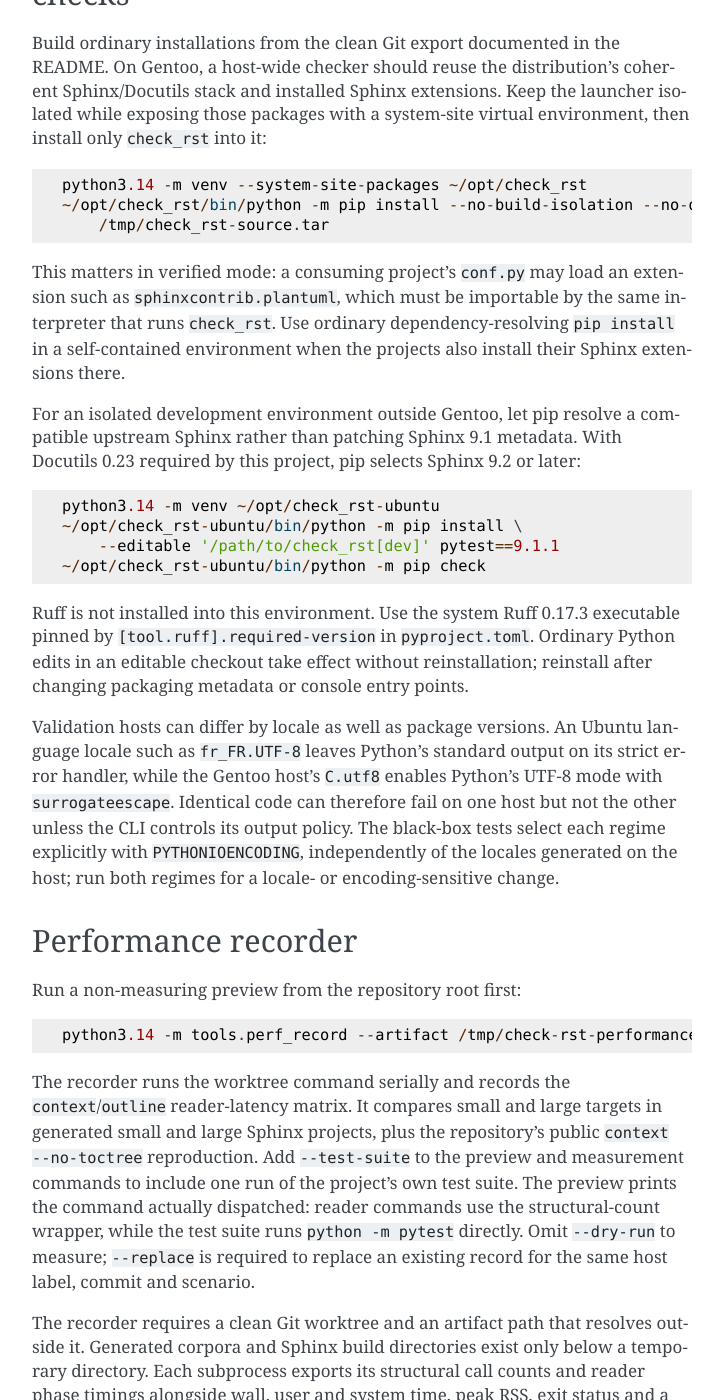
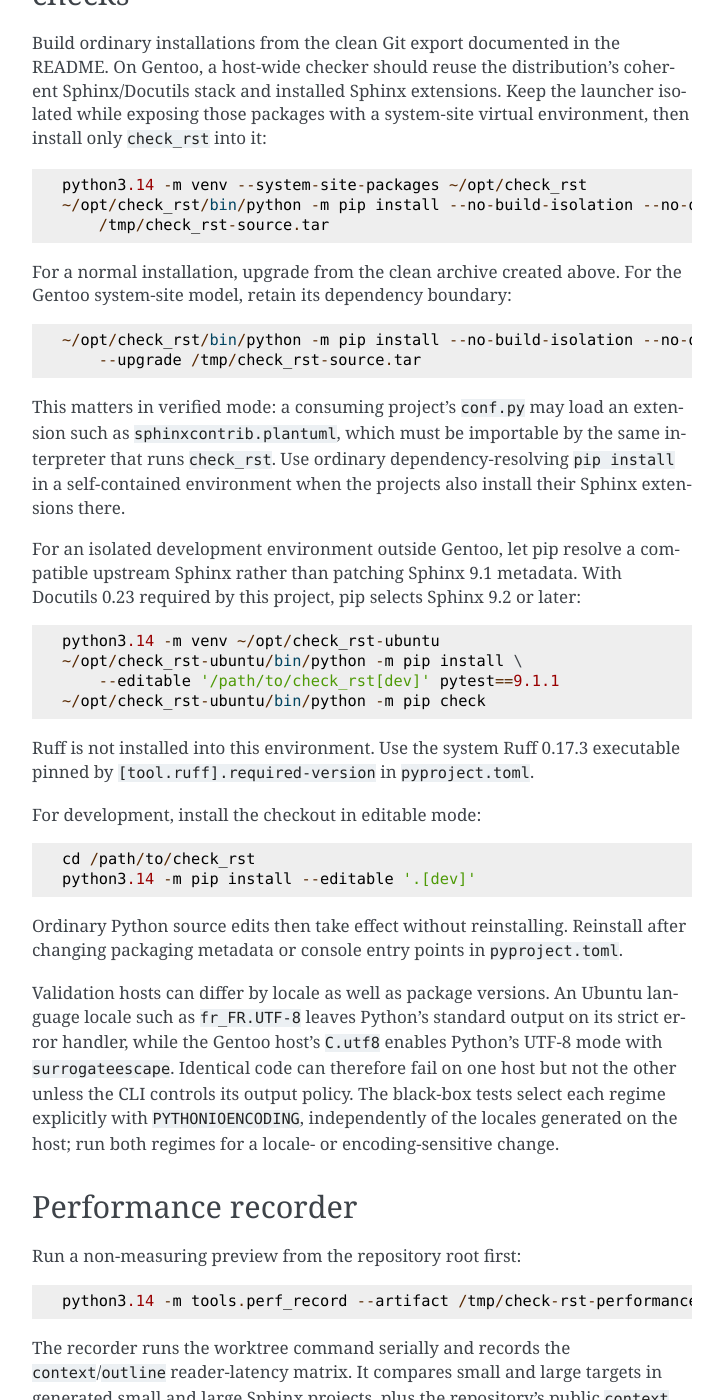
Before and after one commit to dememax/check_rst, a Sphinx documentation site: the page built from docs/development.rst, in a window 1280 px wide and 1400 px high, scrolled down 12028 px. Shown: the whole window, without its empty margins (388-1111 px from the left). Built offline with Sphinx 7.4.7, drawn with Linux system fonts in a browser that asks for light colours.

Commit message:
docs: restore complete install guidance
The cold-reader rewrite moved host and development setup out of README but
lost two operational commands: the dependency-bounded Gentoo upgrade and the
in-place editable install.  It also omitted the console-entry PATH requirement
and described structural fixes as geometry without naming hierarchy remaps.

Restore both commands beside their environment models in the development
guide, restore the concise PATH note after README's clean-export install, and
state geometry and hierarchy remapping separately in the fix boundary.  No
runtime interface or implementation changes.

Validation: the focused development and clean-export tests pass; the worktree
RST check/fix/check loop passes with zero files changed by fix; Ruff format,
Ruff check, and git diff --check pass.  Full pinned validation follows at the
committed HEAD so its committed-range RST selection includes the guide edit.

Co-Authored-By: Codex GPT-5 <noreply@openai.com>

```diff
--- a/docs/development.rst
+++ b/docs/development.rst
@@ -572,6 +572,12 @@ environment, then install only ``check_rst`` into it::
    ~/opt/check_rst/bin/python -m pip install --no-build-isolation --no-deps \
        /tmp/check_rst-source.tar
 
+For a normal installation, upgrade from the clean archive created above.  For
+the Gentoo system-site model, retain its dependency boundary::
+
+   ~/opt/check_rst/bin/python -m pip install --no-build-isolation --no-deps \
+       --upgrade /tmp/check_rst-source.tar
+
 This matters in verified mode: a consuming project's ``conf.py`` may load an
 extension such as ``sphinxcontrib.plantuml``, which must be importable by the
 same interpreter that runs ``check_rst``.  Use ordinary dependency-resolving
@@ -589,9 +595,15 @@ Docutils 0.23 required by this project, pip selects Sphinx 9.2 or later::
 
 Ruff is not installed into this environment.  Use the system Ruff 0.17.3
 executable pinned by ``[tool.ruff].required-version`` in ``pyproject.toml``.
-Ordinary Python edits in an editable checkout take effect without
-reinstallation; reinstall after changing packaging metadata or console entry
-points.
+
+For development, install the checkout in editable mode::
+
+   cd /path/to/check_rst
+   python3.14 -m pip install --editable '.[dev]'
+
+Ordinary Python source edits then take effect without reinstalling.  Reinstall
+after changing packaging metadata or console entry points in
+``pyproject.toml``.
 
 Validation hosts can differ by locale as well as package versions.  An Ubuntu
 language locale such as ``fr_FR.UTF-8`` leaves Python's standard output on its
```
Also changed, not shown: README.md (+7 -3 lines).
